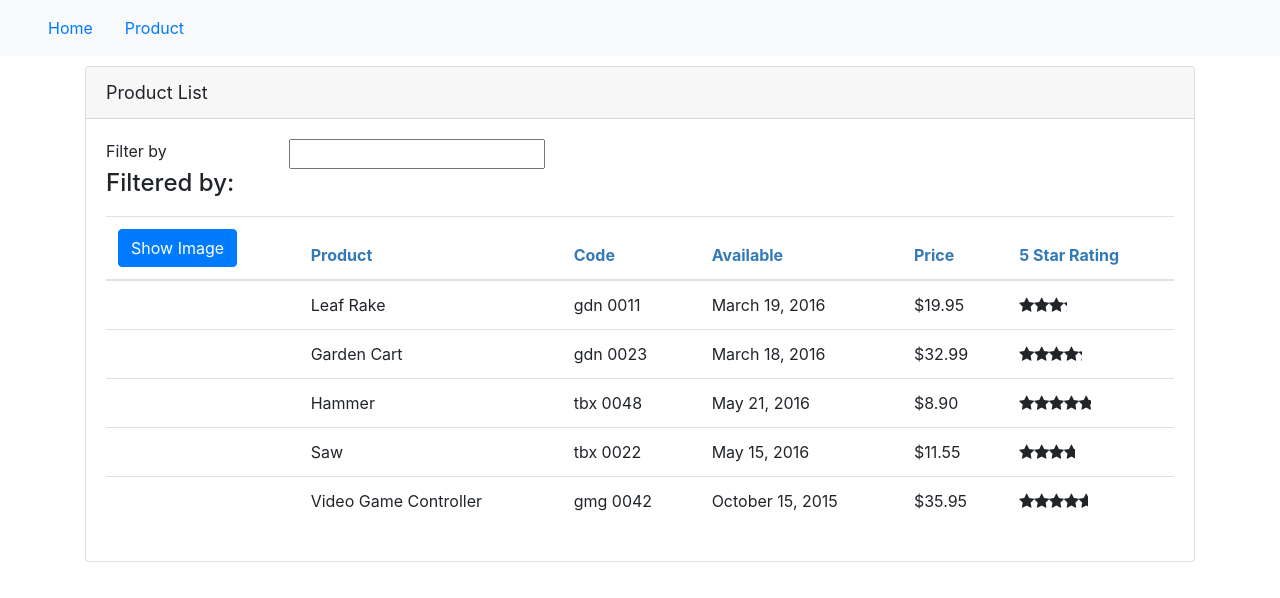
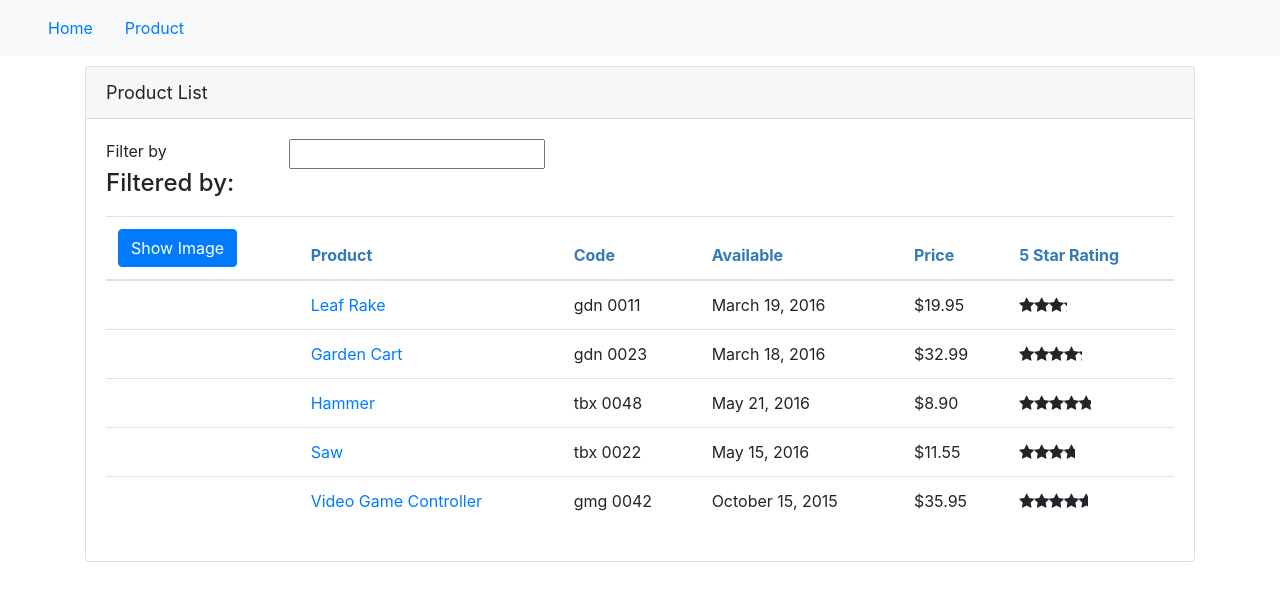
Before and after one commit to placidoalr/TreinamentoAngularJS, an Angular app: page /products in a window 1280 px wide. Shown: the top 598 px of the page. Built offline with nearby package versions, Linux system fonts and the light colour scheme.

Commit message:
Routing products
Routing products/id and inputing guards to this links

```diff
--- a/src/app/app.module.ts
+++ b/src/app/app.module.ts
@@ -10,6 +10,7 @@
 import { StarComponent } from './shared/star.component';
 import { ProductDetailComponent } from './products/product-detail/product-detail.component';
 import { WelcomeComponent } from './home/welcome.component';
+import { ProductDetailGuard } from './products/product-detail.guard';
 
 
 @NgModule({
@@ -27,8 +28,10 @@
     HttpClientModule,
     RouterModule.forRoot([
       {path: 'products', component: ProductListComponent },
-      {path: 'products/:id', component:ProductDetailComponent},
-      {path: 'welcome', component:WelcomeComponent},
+      {path: 'products/:id',
+        canActivate: [ ProductDetailGuard ],
+        component: ProductDetailComponent },
+      {path: 'welcome', component: WelcomeComponent},
       {path: '', redirectTo: 'welcome', pathMatch: 'full'},
       {path: '**', redirectTo: 'welcome', pathMatch: 'full'}
     ])
--- /dev/null
+++ b/src/app/products/product-detail.guard.ts
@@ -0,0 +1,23 @@
+import { Injectable } from '@angular/core';
+import { CanActivate, ActivatedRouteSnapshot, RouterStateSnapshot, Router } from '@angular/router';
+import { Observable } from 'rxjs';
+
+@Injectable({
+  providedIn: 'root'
+})
+export class ProductDetailGuard implements CanActivate {
+
+  constructor(private router: Router) {}
+
+  canActivate(
+    next: ActivatedRouteSnapshot,
+    state: RouterStateSnapshot): Observable<boolean> | Promise<boolean> | boolean {
+    let id = +next.url[1].path;
+    if(isNaN(id) || id<1){
+      alert("Invalid product Id");
+      this.router.navigate(['/products']);
+      return false;
+    };
+    return true;
+  }
+}
--- a/src/app/products/product-detail/product-detail.component.html
+++ b/src/app/products/product-detail/product-detail.component.html
@@ -1,5 +1,12 @@
-<div class='card' ngIf='product'>
+<div class='card' *ngIf='product'>
   <div class='card-header'>
     {{pageTitle + ': ' +product.productName}}
   </div>
+  <div class='card-footer'>
+      <button class='btn btn-outline-secondary'
+              (click)='onBack()'
+              style='width:80px'>
+        <i class='fa fa-chevron-left'></i> Back
+      </button>
+  </div>
 </div>
--- a/src/app/products/product-detail/product-detail.component.ts
+++ b/src/app/products/product-detail/product-detail.component.ts
@@ -1,4 +1,6 @@
 import { Component, OnInit } from '@angular/core';
+import{ ActivatedRoute, Router } from '@angular/router';
+
 import { IProduct } from '../product';
 
 @Component({
@@ -8,9 +10,26 @@
 export class ProductDetailComponent implements OnInit {
   pageTitle: string = 'Product Detail';
   product: IProduct;
-  constructor() { }
+
+  constructor(private route: ActivatedRoute,
+              private router: Router) { }
 
   ngOnInit() {
+    let id = +this.route.snapshot.paramMap.get('id');
+    this.pageTitle += `: ${id}`;
+    this.product = {
+      'productId': id,
+      'productName': 'Leaf Rake',
+      'productCode': 'GND-0011',
+      'releaseDate': 'March 19, 2016',
+      'description': 'Leaf rake with 48-inch wooden handle.',
+      'price': 19.95,
+      'starRating': 3.2,
+      'imageUrl': 'https://openclipart.org/image/300px/svg_to_png/26215/Anonymous_Leaf_Rake.png'
+    }
+
   }
-
+  onBack(): void{
+    this.router.navigate(['/products'])
+  }
 }
--- a/src/app/products/product-list.component.html
+++ b/src/app/products/product-list.component.html
@@ -43,7 +43,7 @@
                             [style.width.px]='imageWidth'
                             [style.margin.px]='imageMargin'>
                        </td>
-                       <td>{{ product.productName}}</td>
+                       <td><a [routerLink]="['/products', product.productId]">{{ product.productName}}</a></td>
                        <td>{{ product.productCode | lowercase | convertToSpaces: '-'}}</td>
                        <td>{{ product.releaseDate}}</td>
                        <td>{{ product.price | currency:'USD' : 'symbol':'1.2-2' }}</td>
```
Also changed, not shown: 1 other file (tests, documents, lock files or other folders).
